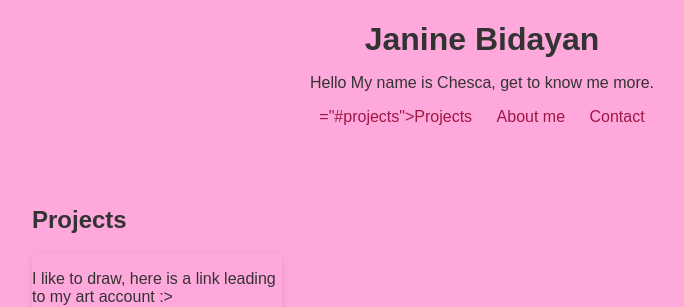
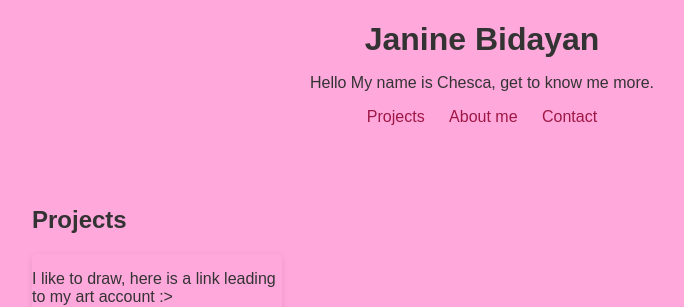
Before and after one commit to Janinebidayan/Janinebidayan.github.io, a plain HTML site: page module2_summative.html in a window 1280 px wide. Shown: the top 307 px of the page, without its empty margins (158-842 px from the left). Drawn offline with Linux system fonts and the light colour scheme.

Commit message:
Update module2_summative.html

```diff
--- a/module2_summative.html
+++ b/module2_summative.html
@@ -82,7 +82,7 @@ footer {
     <h1>Janine Bidayan</h1>
     <p>Hello My name is Chesca, get to know me more.</p>
     <nav>
-        <a href>="#projects">Projects</a>
+        <a href="#projects">Projects</a>
         <a href="#About">About me</a>
         <a href="Contact">Contact</a>
     </nav>
```
